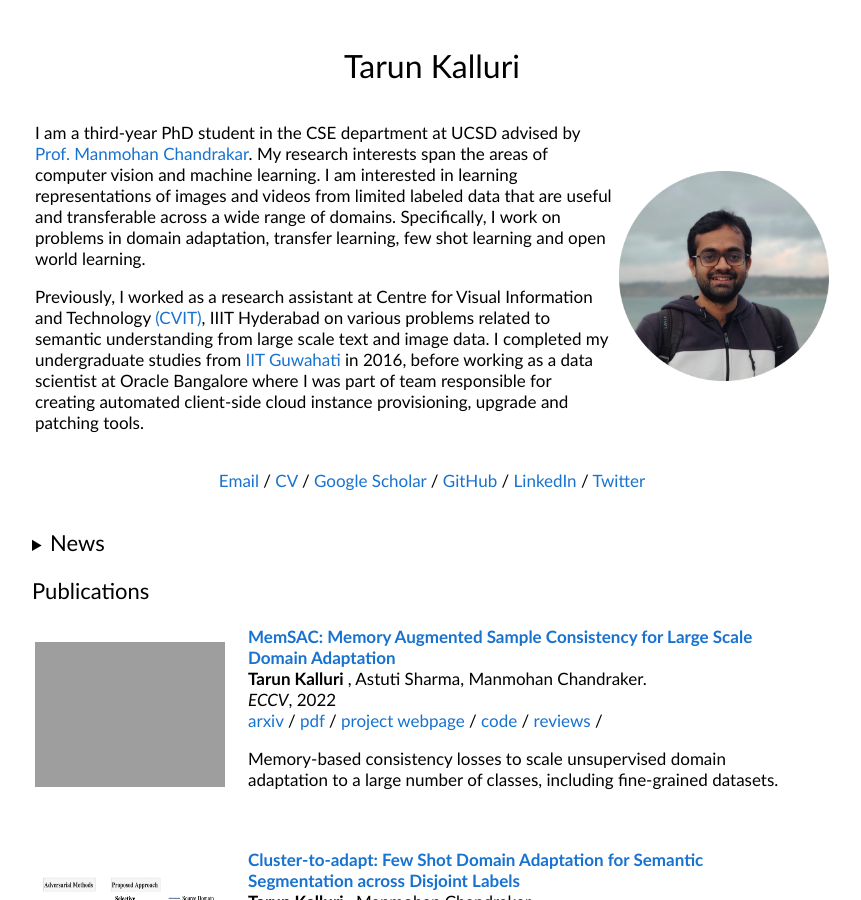
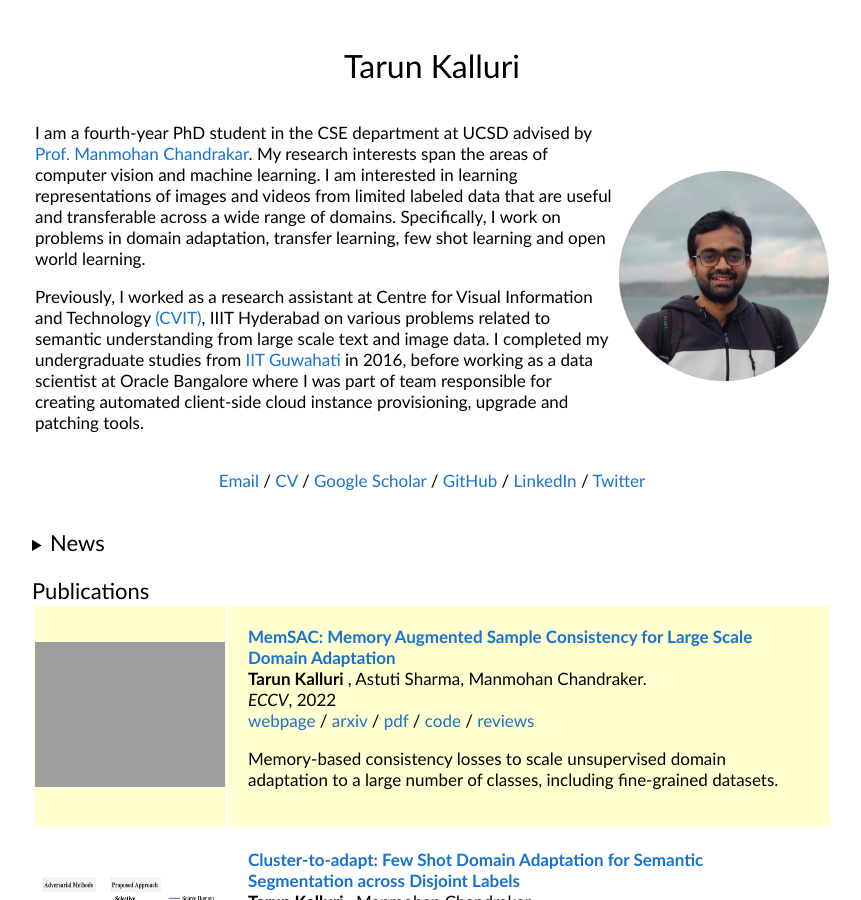
Before and after one commit to tarun005/tarun005.github.io, a Jekyll site: the page index.html, which Jekyll copies as it is, in a window 1280 px wide and 900 px high. Shown: the whole window, without its empty margins (208-1069 px from the left). Built offline with Jekyll 4.4.1, drawn with Linux system fonts in a browser that asks for light colours; some of the changed text lies outside the part shown; grey boxes are pictures that could not be loaded.

Commit message:
Update MemSAC

```diff
--- a/MemSAC/index.html
+++ b/MemSAC/index.html
@@ -49,7 +49,7 @@
     <div class="container is-max-desktop">
       <div class="columns is-centered">
         <div class="column has-text-centered">
-          <h1 class="title is-1 publication-title">MemSAC: Memory Augmented Sample Consistency for Large Scale Domain Adaptation</h1>
+          <h1 class="title is-1 publication-title" style="font-size:38px">MemSAC: Memory Augmented Sample Consistency <br> for Large Scale Domain Adaptation</h1>
           <div class="is-size-5 publication-authors">
             <span class="author-block">
               <a href="https://tarun005.github.io/">Tarun Kalluri</a>, </span>
--- a/index.html
+++ b/index.html
@@ -33,7 +33,7 @@
 
 <td>
 
-<p> I am a third-year PhD student in the CSE department at UCSD advised by <a href="http://cseweb.ucsd.edu/~mkchandraker/" target="_blank"> Prof. Manmohan Chandrakar</a>. My research interests span the areas of computer vision and machine learning. I am interested in learning representations of images and videos from limited labeled data that are useful and transferable across a wide range of domains. Specifically, I work on problems in domain adaptation, transfer learning, few shot learning and open world learning.
+<p> I am a fourth-year PhD student in the CSE department at UCSD advised by <a href="http://cseweb.ucsd.edu/~mkchandraker/" target="_blank"> Prof. Manmohan Chandrakar</a>. My research interests span the areas of computer vision and machine learning. I am interested in learning representations of images and videos from limited labeled data that are useful and transferable across a wide range of domains. Specifically, I work on problems in domain adaptation, transfer learning, few shot learning and open world learning.
 <!-- <a href="http://jacobsschool.ucsd.edu/visualcomputing/" target="_blank">Our group</a> at UCSD works on a wider variety of problems in computer vision involving graphics, 3D reconstruction, material estimation and robotics. </p> -->
 
 <p> Previously, I worked as a research assistant at Centre for Visual Information and Technology <a href="https://cvit.iiit.ac.in/" target="_blank">(CVIT)</a>, IIIT Hyderabad on various problems related to semantic understanding from large scale text and image data. I completed my undergraduate studies from <a href="https://www.flickr.com/photos/112446132@N04/albums/72157639004852166" target="_blank"> IIT Guwahati </a> in 2016, before working as a data scientist at Oracle Bangalore where I was part of team responsible for creating automated client-side cloud instance provisioning, upgrade and patching tools. </p>
@@ -84,7 +84,7 @@
 <table >
 <!-- > bgcolor="#ffffd0" -->
 
-    <tr>
+    <tr bgcolor="#ffffd0">
       <td>
         <div>
           <a href="" target="_blank"> <img src="files/thumbnails/MemSAC.png" alt="MemSAC_fig" width="190" height="145"> </a>
@@ -101,11 +101,11 @@
         <br>
         <em>ECCV</em>, 2022
         <br>
+          <a href="https://tarun005.github.io/MemSAC/">webpage</a> /
           <a href="">arxiv</a> /
           <a href="">pdf</a> /
-          <a href="https://tarun005.github.io/MemSAC/">project webpage</a> /
           <a href="https://github.com/ViLab-UCSD/MemSAC_ECCV2022">code </a> /
-          <a href="files/reviews/memsac_eccv22.txt">reviews</a> /
+          <a href="files/reviews/memsac_eccv22.txt">reviews</a>
         <p></p>
         <p>
           Memory-based consistency losses to scale unsupervised domain adaptation to a large number of classes, including fine-grained datasets.
```
Also changed, not shown: other parts of index.html (+1 -0 lines).
